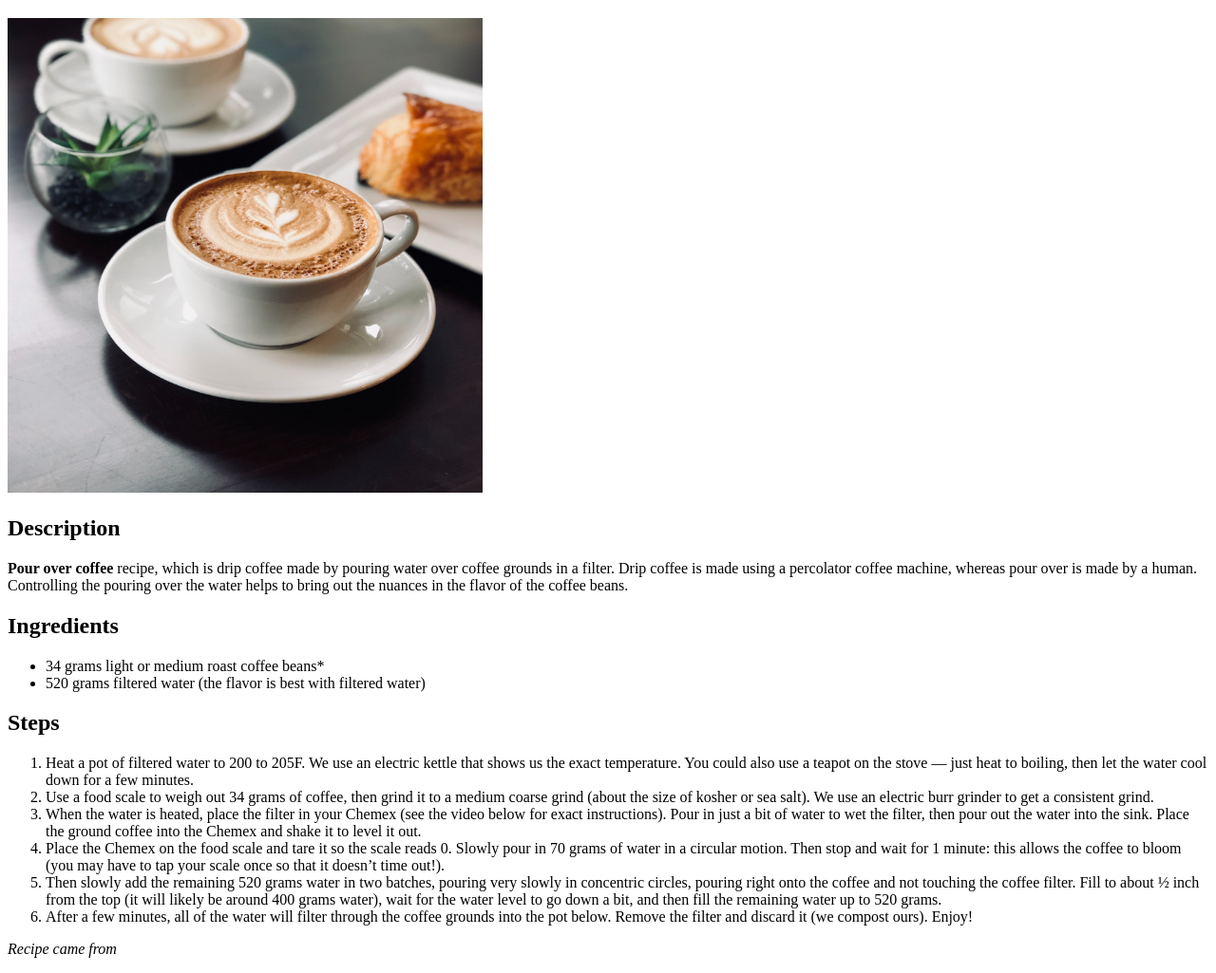
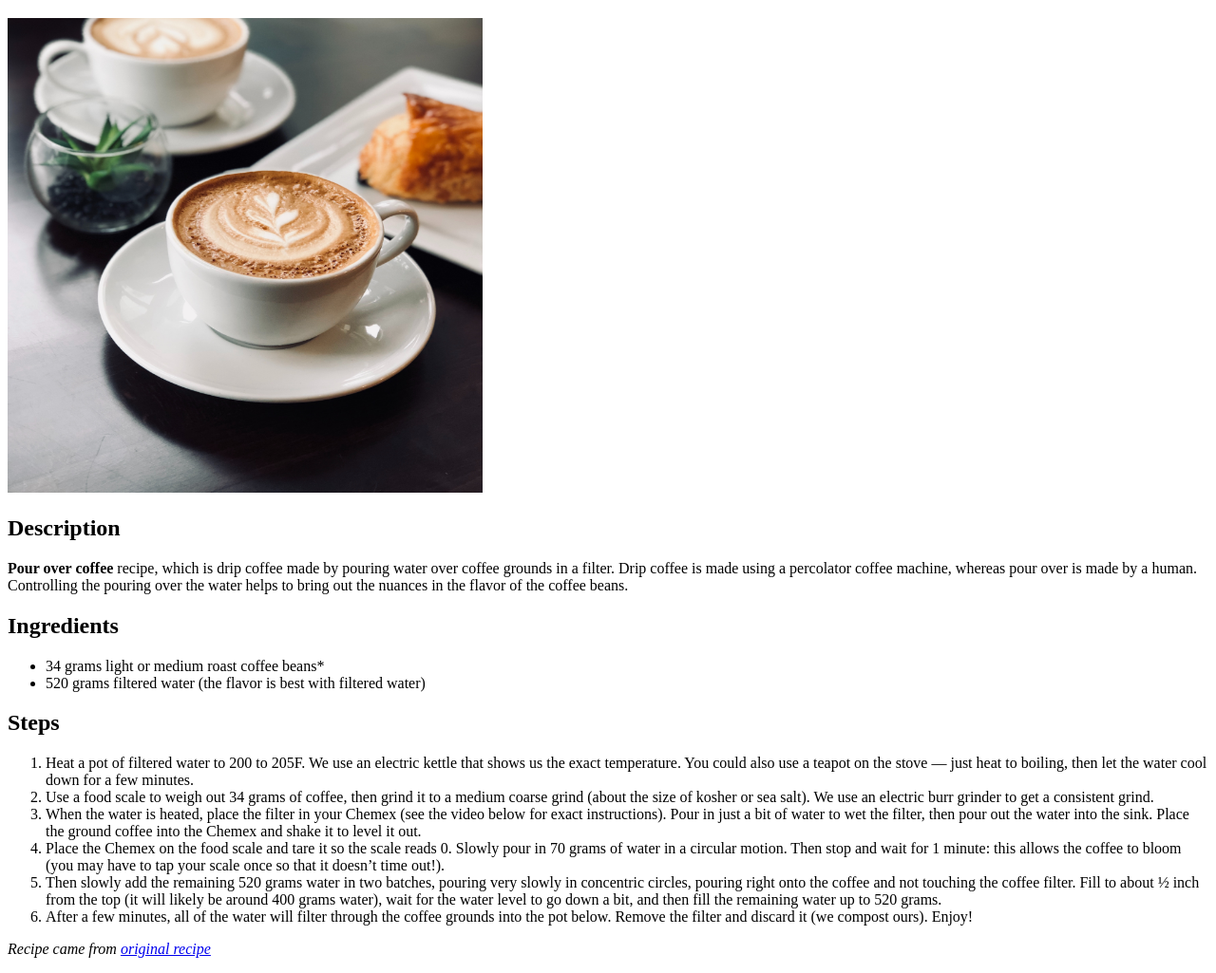
Before and after one commit to mooreli104/odin-recipes., a plain HTML site: page recipes/coffee.html in a window 1280 px wide. Shown: the part 61-1086 px from the top of the page at 95% size. Drawn offline with Linux system fonts and the light colour scheme.

Commit message:
Fix absolute link to original coffee recipes
No link showed up at first because there was no anchor word

```diff
--- a/recipes/coffee.html
+++ b/recipes/coffee.html
@@ -36,8 +36,8 @@
         </p>
 
         <p>
-            <bold> <em> Recipe came from </em></bold>
-            <a href = "https://www.acouplecooks.com/pour-over-coffee/"> </a>
+            <bold> <em> Recipe came from <a href = "https://www.acouplecooks.com/pour-over-coffee/"> original recipe </a>
+            </em></bold>
         </p>
 
 </body>
```
